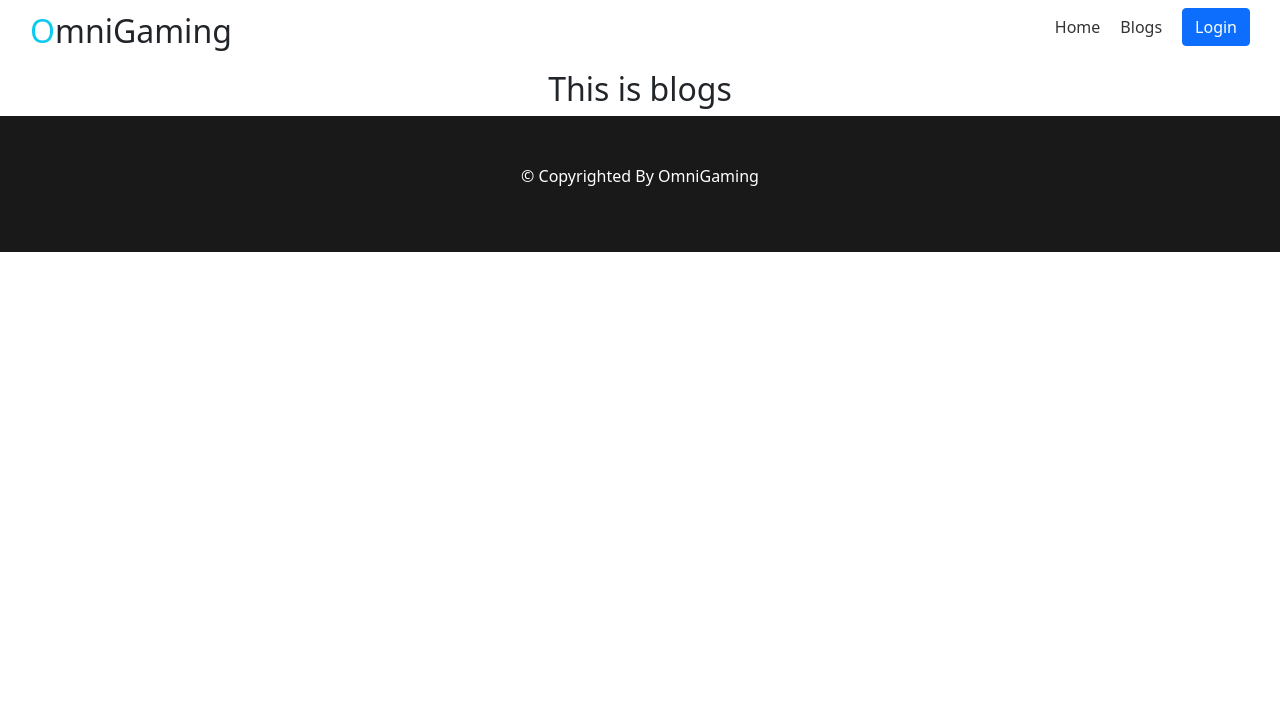
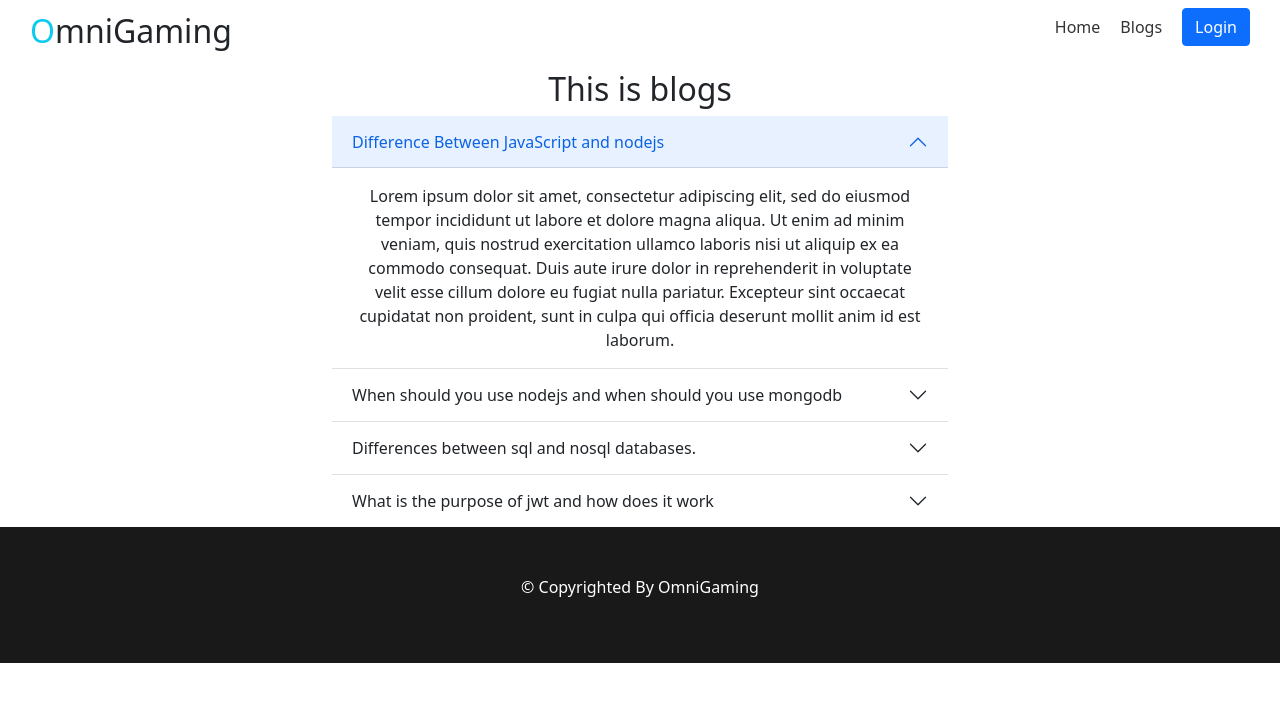
Before and after one commit to AbdurrahmanTalha/omnigaming-client, a React (Create React App) app: page /blogs in a window 1280 px wide. Shown: the top 702 px of the page. Built offline with nearby package versions, Linux system fonts and the light colour scheme; no server answers.

Commit message:
added jwt finnished with the main requirements just bonus left

```diff
--- a/package.json
+++ b/package.json
@@ -6,6 +6,7 @@
     "@testing-library/jest-dom": "^5.16.4",
     "@testing-library/react": "^13.1.1",
     "@testing-library/user-event": "^13.5.0",
+    "axios": "^0.27.2",
     "bootstrap": "^5.1.3",
     "firebase": "^9.7.0",
     "react": "^18.1.0",
--- a/src/App.js
+++ b/src/App.js
@@ -14,6 +14,7 @@ import AddItem from './Components/AddItem/AddItem';
 import Blogs from './Components/Blogs/Blogs';
 import NotFound from './Components/NotFound/NotFound';
 import 'react-toastify/dist/ReactToastify.css';
+import MyItems from './Components/MyItems/MyItems';
 function App() {
   return (
     <div className="App">
@@ -26,6 +27,7 @@ function App() {
         <Route path="/inventory" element={<RequireAuth><ManageInv></ManageInv></RequireAuth>}></Route>
         <Route path="/addItem" element={<RequireAuth><AddItem></AddItem></RequireAuth>}></Route>
         <Route path="/blogs" element={<Blogs></Blogs>}></Route>
+        <Route path="/myItems" element={<MyItems></MyItems>}></Route>
         <Route path="*" element={<NotFound></NotFound>}></Route>
 
       </Routes>
--- a/src/Components/Account/Register/Register.js
+++ b/src/Components/Account/Register/Register.js
@@ -33,7 +33,7 @@ const Register = () => {
                     console.log(user)
                     toast("We have sended a email verification.")
                     sendEmailVerification()
-
+                    navigate('/')
 
                 })
                 .catch((error) => {
--- a/src/Components/AddItem/AddItem.js
+++ b/src/Components/AddItem/AddItem.js
@@ -5,7 +5,7 @@ import auth from "../../firebase.init.js"
 const AddItem = () => {
     const [user] = useAuthState(auth);
     const { register, handleSubmit } = useForm();
-    const onSubmit = data => {
+    const onSubmit = (data, event) => {
         fetch('http://localhost:5000/item', {
             method: 'POST',
             headers: {
@@ -17,15 +17,16 @@ const AddItem = () => {
             .then(data => {
                 console.log(data)
             })
+        event.target.reset()
     };
 
     return (
         <div className="w-50 mx-auto">
             <h2>Add a computer</h2>
             <form onSubmit={handleSubmit(onSubmit)} className="d-flex flex-column my-5">
-                <input placeholder="Computer Name" className="mb-2" value={user.email} {...register("email", { required: true })} />
-                <input placeholder="Computer Name" className="mb-2" {...register("name", { required: true })} />
-                <input placeholder="Supplier" className="mb-2" {...register("supplier", { required: true })} />
+                <input placeholder="Computer Name" className="mb-2" readOnly type="email" value={user.email} {...register("email")} required  />
+                <input placeholder="Computer Name" type="text" className="mb-2" {...register("name", { required: true })} />
+                <input placeholder="Supplier" type="text" className="mb-2" {...register("supplier", { required: true })} />
 
                 <textarea placeholder="Description" className="mb-2"{...register("desc", { required: true })} />
 
--- a/src/Components/Blogs/Blogs.js
+++ b/src/Components/Blogs/Blogs.js
@@ -1,9 +1,60 @@
 import React from 'react';
+import { Accordion } from 'react-bootstrap';
 
 const Blogs = () => {
     return (
-        <div>
+        <div className="container w-50 mx-auto">
             <h2>This is blogs</h2>
+            <Accordion defaultActiveKey="0" flush>
+                <Accordion.Item eventKey="0">
+                    <Accordion.Header>Difference Between JavaScript and nodejs</Accordion.Header>
+                    <Accordion.Body>
+                        Lorem ipsum dolor sit amet, consectetur adipiscing elit, sed do eiusmod
+                        tempor incididunt ut labore et dolore magna aliqua. Ut enim ad minim
+                        veniam, quis nostrud exercitation ullamco laboris nisi ut aliquip ex ea
+                        commodo consequat. Duis aute irure dolor in reprehenderit in voluptate
+                        velit esse cillum dolore eu fugiat nulla pariatur. Excepteur sint occaecat
+                        cupidatat non proident, sunt in culpa qui officia deserunt mollit anim id
+                        est laborum.
+                    </Accordion.Body>
+                </Accordion.Item>
+                <Accordion.Item eventKey="1">
+                    <Accordion.Header>When should you use nodejs and when should you use mongodb</Accordion.Header>
+                    <Accordion.Body>
+                        Lorem ipsum dolor sit amet, consectetur adipiscing elit, sed do eiusmod
+                        tempor incididunt ut labore et dolore magna aliqua. Ut enim ad minim
+                        veniam, quis nostrud exercitation ullamco laboris nisi ut aliquip ex ea
+                        commodo consequat. Duis aute irure dolor in reprehenderit in voluptate
+                        velit esse cillum dolore eu fugiat nulla pariatur. Excepteur sint occaecat
+                        cupidatat non proident, sunt in culpa qui officia deserunt mollit anim id
+                        est laborum.
+                    </Accordion.Body>
+                </Accordion.Item>
+                <Accordion.Item eventKey="2">
+                    <Accordion.Header>Differences between sql and nosql databases.</Accordion.Header>
+                    <Accordion.Body>
+                        Lorem ipsum dolor sit amet, consectetur adipiscing elit, sed do eiusmod
+                        tempor incididunt ut labore et dolore magna aliqua. Ut enim ad minim
+                        veniam, quis nostrud exercitation ullamco laboris nisi ut aliquip ex ea
+                        commodo consequat. Duis aute irure dolor in reprehenderit in voluptate
+                        velit esse cillum dolore eu fugiat nulla pariatur. Excepteur sint occaecat
+                        cupidatat non proident, sunt in culpa qui officia deserunt mollit anim id
+                        est laborum.
+                    </Accordion.Body>
+                </Accordion.Item>
+                <Accordion.Item eventKey="2">
+                    <Accordion.Header>What is the purpose of jwt and how does it work</Accordion.Header>
+                    <Accordion.Body>
+                        Lorem ipsum dolor sit amet, consectetur adipiscing elit, sed do eiusmod
+                        tempor incididunt ut labore et dolore magna aliqua. Ut enim ad minim
+                        veniam, quis nostrud exercitation ullamco laboris nisi ut aliquip ex ea
+                        commodo consequat. Duis aute irure dolor in reprehenderit in voluptate
+                        velit esse cillum dolore eu fugiat nulla pariatur. Excepteur sint occaecat
+                        cupidatat non proident, sunt in culpa qui officia deserunt mollit anim id
+                        est laborum.
+                    </Accordion.Body>
+                </Accordion.Item>
+            </Accordion>
         </div>
     );
 };
--- a/src/Components/ManageInvItem/ManageInvItem.js
+++ b/src/Components/ManageInvItem/ManageInvItem.js
@@ -38,6 +38,7 @@ const ManageInvitem = items => {
                     <p>${items.item.price}</p>
                     <p>Quantity: {items.item.quantity}</p>
                     <p>Manufacturer: {items.item.supplier}</p>
+                    <p>Email: {items.item.email}</p>
                 </Card.Body>
 
                 <button onClick={() => handleUserDelete(items.item._id)} className="btn btn-primary w-50 mx-auto mb-3">Remove</button>
--- /dev/null
+++ b/src/Components/MyItems/MyItems.js
@@ -0,0 +1,29 @@
+import axios from 'axios';
+import React, { useEffect, useState } from 'react';
+import { useAuthState } from 'react-firebase-hooks/auth';
+import auth from '../../firebase.init';
+
+const MyItems = () => {
+    const [user] = useAuthState(auth)
+    const [item, setItem] = useState([])
+    useEffect(() => {
+        const getOrders = async () => {
+            const email = user.email
+            const url = `http://localhost:5000/myItem?email=${email}`
+            const { data } = await axios.get(url, {
+                headers: {
+                    authorization: `Bearer ${localStorage.getItem('accessToken')}`
+                }
+            });
+            setItem(data)
+        }
+        getOrders()
+    }, [user])
+    return (
+        <div>
+            <h2>My Items: {item.length}</h2>
+        </div>
+    );
+};
+
+export default MyItems;
--- a/src/Components/Navbar/Navbar.js
+++ b/src/Components/Navbar/Navbar.js
@@ -24,7 +24,7 @@ const Navbar = () => {
                     user && <>
                         <li className="nav-item"><Link to="/addItem">Add Item</Link></li>
                         <li className="nav-item"><Link to="/inventory">Manage Items</Link></li>
-                        <li className="nav-item"><Link to="#">My Items</Link></li>
+                        <li className="nav-item"><Link to="/myItems">My Items</Link></li>
                     </>
                 }
                 <li className="nav-item"><Link to="/blogs">Blogs</Link></li>
```
Also changed, not shown: src/Components/Account/Login/Login.js (+7 -10 lines), 1 other file (tests, documents, lock files or other folders).
